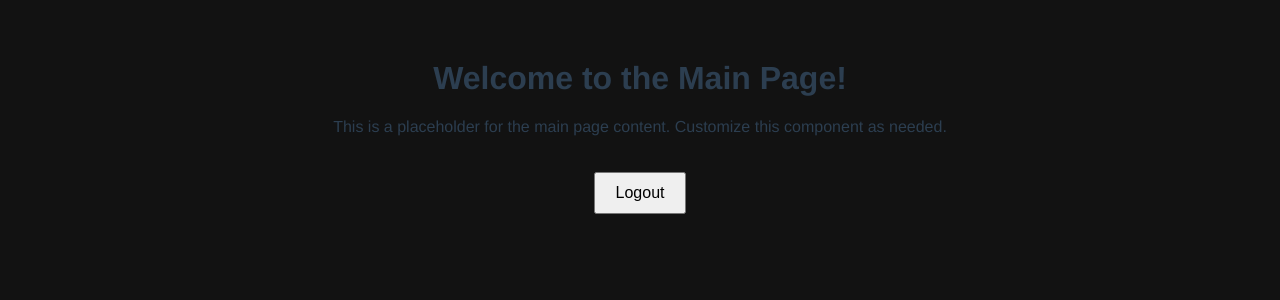
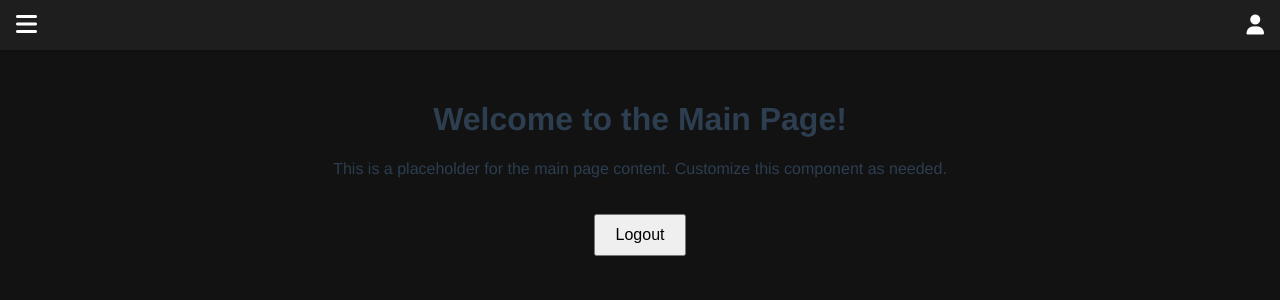
Before and after one commit to JPCBRGS/album-rating-platform, a Vue app in the folder album-rating-platform-frontend/: page /main in a window 1280 px wide. Shown: the top 300 px of the page. Built offline with nearby package versions, Linux system fonts and the light colour scheme.

Commit message:
Barra de menu superior, ícones do Font Awesome

```diff
--- a/album-rating-platform-frontend/package.json
+++ b/album-rating-platform-frontend/package.json
@@ -8,6 +8,7 @@
     "lint": "vue-cli-service lint"
   },
   "dependencies": {
+    "@fortawesome/fontawesome-free": "^6.6.0",
     "core-js": "^3.8.3",
     "depcheck": "^1.4.7",
     "vue": "^3.2.13",
--- a/album-rating-platform-frontend/src/components/main-page-component.vue
+++ b/album-rating-platform-frontend/src/components/main-page-component.vue
@@ -1,15 +1,22 @@
-<!-- src/components/main-page-component.vue -->
 <template>
   <div class="main-page">
+    <menu-bar-component />
+    <div class="content">
       <h1>Welcome to the Main Page!</h1>
       <p>This is a placeholder for the main page content. Customize this component as needed.</p>
       <button @click="logout">Logout</button>
     </div>
+  </div>
 </template>
 
 <script>
+import MenuBarComponent from './menu-bar-component.vue';
+
 export default {
   name: 'main-page-component',
+  components: {
+    MenuBarComponent
+  },
   methods: {
     logout() {
       // Remove a autenticação do usuário
@@ -24,9 +31,17 @@
 
 <style scoped>
 .main-page {
+  display: flex;
+  flex-direction: column;
+  height: 100vh;
+}
+
+.content {
   text-align: center;
   margin-top: 20px;
+  flex: 1;
 }
+
 button {
   margin-top: 20px;
   padding: 10px 20px;
--- /dev/null
+++ b/album-rating-platform-frontend/src/components/menu-bar-component.vue
@@ -0,0 +1,57 @@
+<template>
+    <div class="menu-bar">
+      <div class="menu-icon">
+        <i class="fas fa-bars"></i>
+      </div>
+      <div class="user-icon" @click="logout">
+        <i class="fas fa-user"></i>
+      </div>
+    </div>
+  </template>
+
+  <script>
+  export default {
+    name: 'menu-bar-component',
+    methods: {
+      logout() {
+      // Remove a autenticação do usuário
+      localStorage.removeItem('isLoggedIn');
+
+      // Redireciona para a página de login
+      this.$router.push('/login');
+      }
+    }
+  }
+  </script>
+
+  <style scoped>
+  .menu-bar {
+    display: flex;
+    justify-content: space-between;
+    align-items: center;
+    background-color: #1e1e1e; /* Cor de fundo da barra */
+    padding: 0 1rem; /* Espaçamento horizontal */
+    height: 50px; /* Altura da barra */
+    box-shadow: 0 2px 4px rgba(0, 0, 0, 0.2); /* Sombra da barra */
+    position: fixed; /* Fixa a barra no topo */
+    top: 0;
+    left: 0;
+    right: 0;
+    z-index: 1000; /* Garante que a barra fique acima de outros elementos */
+  }
+
+  .menu-icon,
+  .user-icon {
+    font-size: 24px;
+    color: #ffffff; /* Cor dos ícones */
+  }
+
+  .menu-icon {
+    cursor: pointer; /* Cursor pointer para o ícone de menu */
+  }
+
+  .user-icon {
+    cursor: pointer; /* Cursor pointer para o ícone de usuário */
+    font-size: 20px; /* Ajusta o tamanho do ícone de perfil */
+  }
+  </style>
--- a/album-rating-platform-frontend/src/main.js
+++ b/album-rating-platform-frontend/src/main.js
@@ -2,6 +2,7 @@
 import { createApp } from 'vue';
 import App from './App.vue';
 import router from './routes/router';
+import '@fortawesome/fontawesome-free/css/all.css';
 import './global.css';
 createApp(App)
   .use(router)
```
Also changed, not shown: 2 other files (tests, documents, lock files or other folders). Lines whose indentation alone changed are shown as unchanged.
